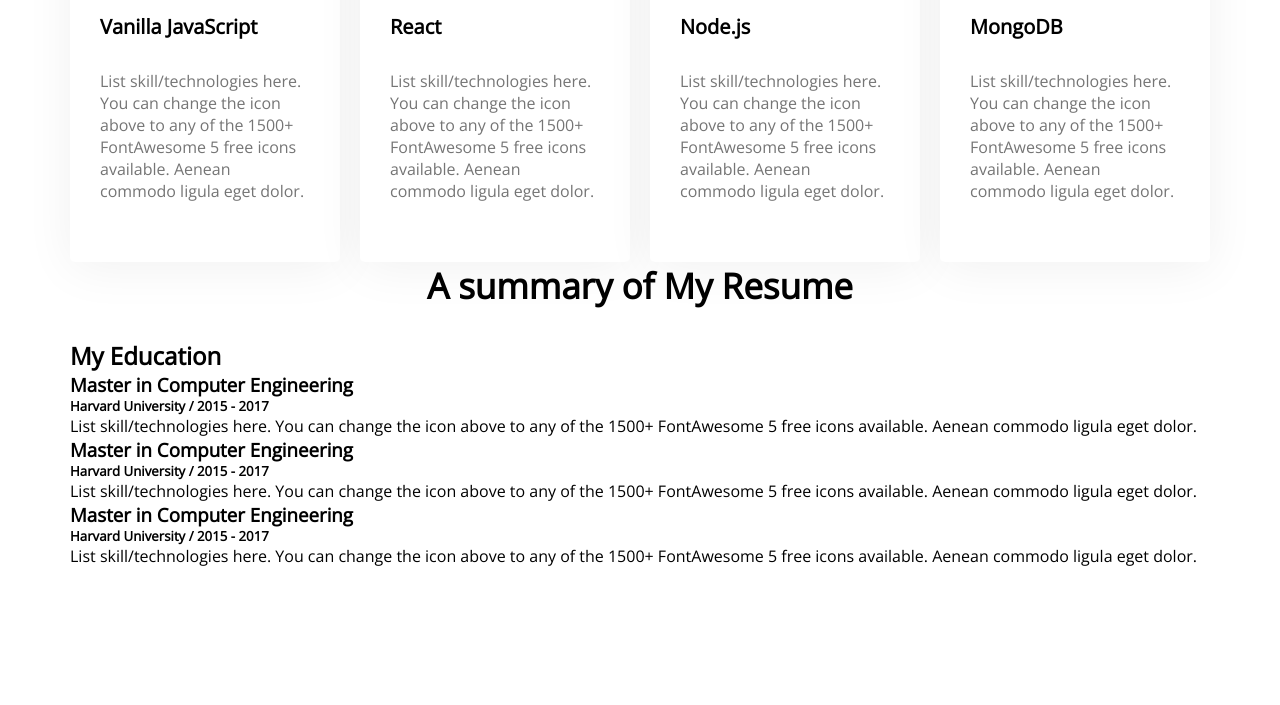
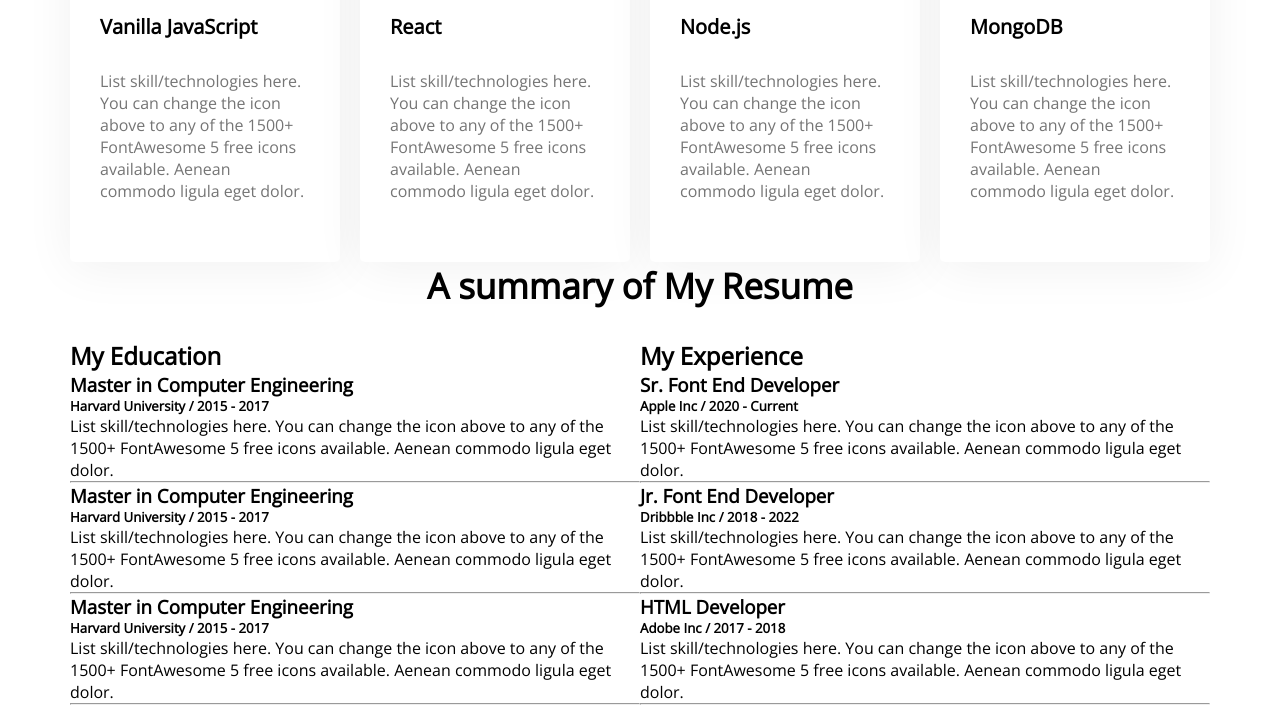
Before and after one commit to UmmayKashfa/portfolio-practice, a plain HTML site: page index.html in a window 1280 px wide. Shown: the part 1919-2624 px from the top of the page. Before the commit the page ends 2486 px from the top, so only its background shows below. Drawn offline with nearby package versions, Linux system fonts and the light colour scheme.

Commit message:
resume-info added

```diff
--- a/css/style.css
+++ b/css/style.css
@@ -129,3 +129,7 @@ main{
     text-align: left;
     font-size: 16px;
 }
+/* resume style */
+.resume-container{
+    display: flex;
+}
--- a/index.html
+++ b/index.html
@@ -81,20 +81,46 @@
                         <p>List skill/technologies here. You can change the icon above
                             to any of the 1500+ FontAwesome 5 free icons available. Aenean commodo ligula eget dolor.</p>
                     </div>
+                    <hr>
                     <div class="education">
                         <h3>Master in Computer Engineering</h3>
                         <h5>Harvard University / 2015 - 2017</h5>
                         <p>List skill/technologies here. You can change the icon above
                             to any of the 1500+ FontAwesome 5 free icons available. Aenean commodo ligula eget dolor.</p>
                     </div>
+                    <hr>
                     <div class="education">
                         <h3>Master in Computer Engineering</h3>
                         <h5>Harvard University / 2015 - 2017</h5>
                         <p>List skill/technologies here. You can change the icon above
                             to any of the 1500+ FontAwesome 5 free icons available. Aenean commodo ligula eget dolor.</p>
                     </div>
+                    <hr>
                 </div>
-                <div class="experience"></div>
+                <div class="experience-container">
+                    <h2>My Experience</h2>
+                    <div class="experience">
+                        <h3>Sr. Font End Developer</h3>
+                        <h5>Apple Inc / 2020 - Current</h5>
+                        <p>List skill/technologies here. You can change the icon above
+                            to any of the 1500+ FontAwesome 5 free icons available. Aenean commodo ligula eget dolor.</p>
+                    </div>
+                    <hr>
+                    <div class="experience">
+                        <h3>Jr. Font End Developer</h3>
+                        <h5>Dribbble Inc / 2018 - 2022</h5>
+                        <p>List skill/technologies here. You can change the icon above
+                            to any of the 1500+ FontAwesome 5 free icons available. Aenean commodo ligula eget dolor.</p>
+                    </div>
+                    <hr>
+                    <div class="experience">
+                        <h3>HTML Developer</h3>
+                        <h5>Adobe Inc / 2017 - 2018</h5>
+                        <p>List skill/technologies here. You can change the icon above
+                            to any of the 1500+ FontAwesome 5 free icons available. Aenean commodo ligula eget dolor.</p>
+                    </div>
+                    <hr>
+                </div>
             </div>
         </section>
     </main>
```
